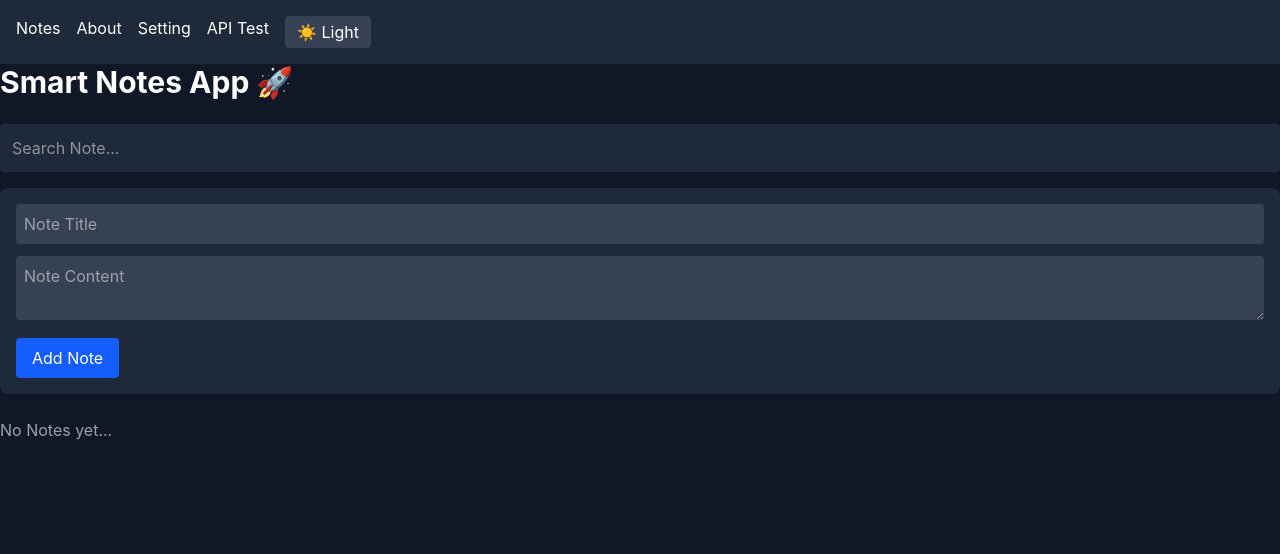
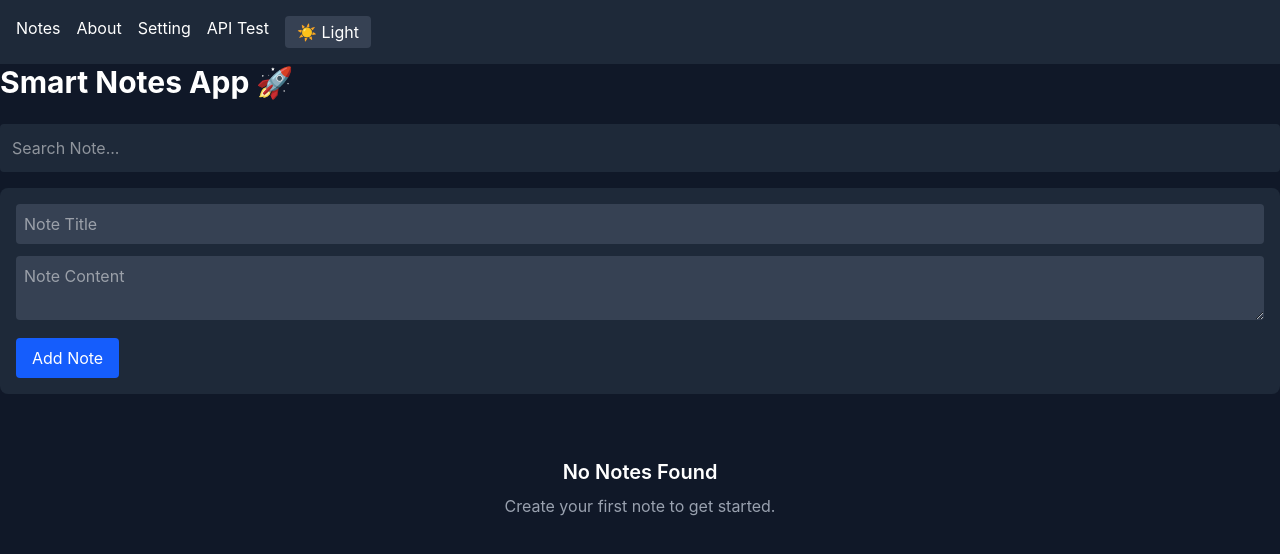
Before and after one commit to Ashaduzzaman099/smart-notes-app, a React (Vite) app: page / in a window 1280 px wide. Shown: the top 554 px of the page. Built offline with nearby package versions, Linux system fonts and the light colour scheme.

Commit message:
Add Empty State

```diff
--- a/src/components/notes/NoteList.jsx
+++ b/src/components/notes/NoteList.jsx
@@ -1,10 +1,14 @@
 import NoteCard from "./NoteCard";
+import EmptyState from "../ui/EmptyState";
 
 export default function NoteList({ notes, onDelete, onUpdate }) {
   return (
     <div className="grid gap-4 mt-4">
       {notes.length === 0 ? (
-        <p className="text-gray-400">No Notes yet...</p>
+        <EmptyState
+          title="No Notes Found"
+          description="Create your first note to get started."
+        />
       ) : (
         notes.map((note) => (
           <NoteCard
```
